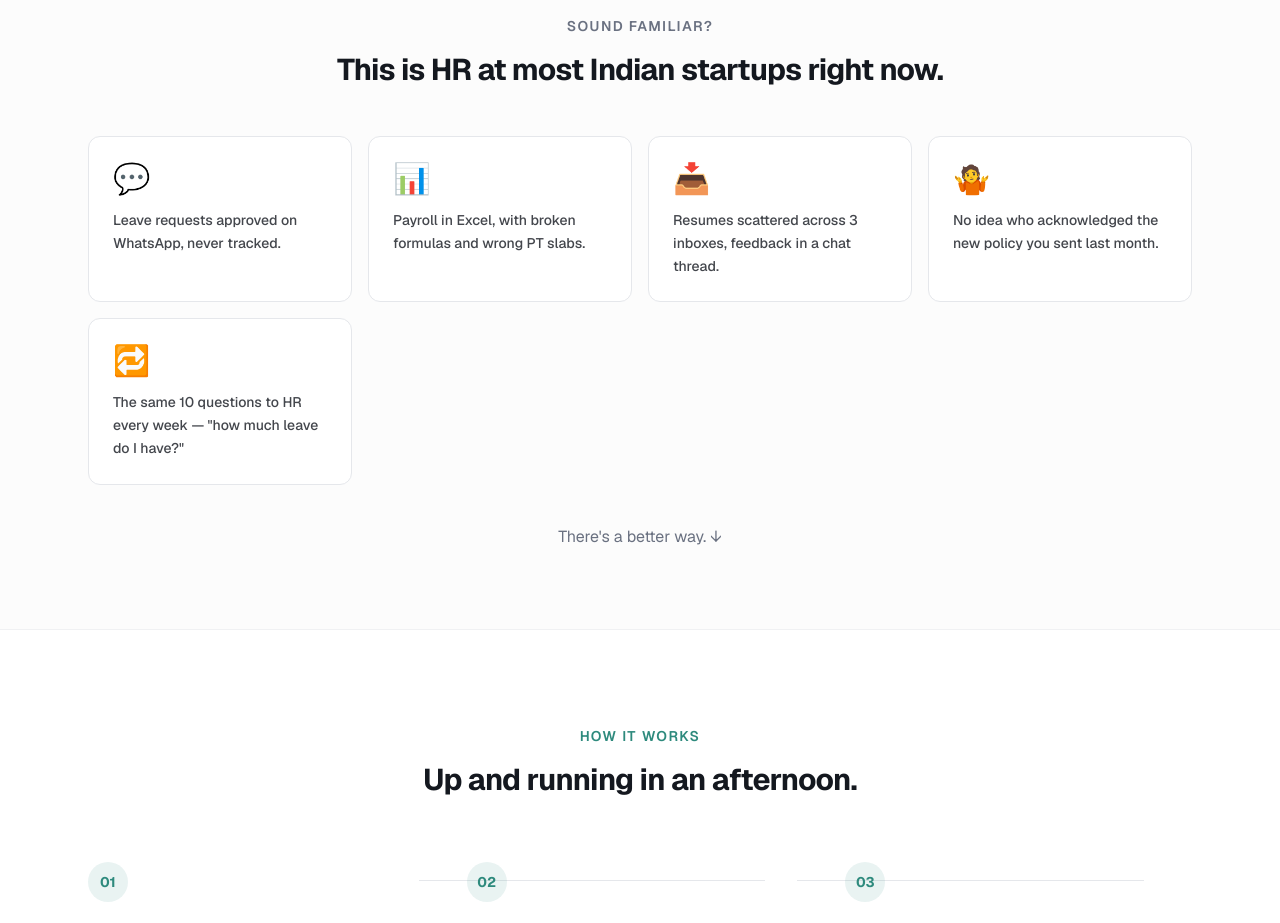
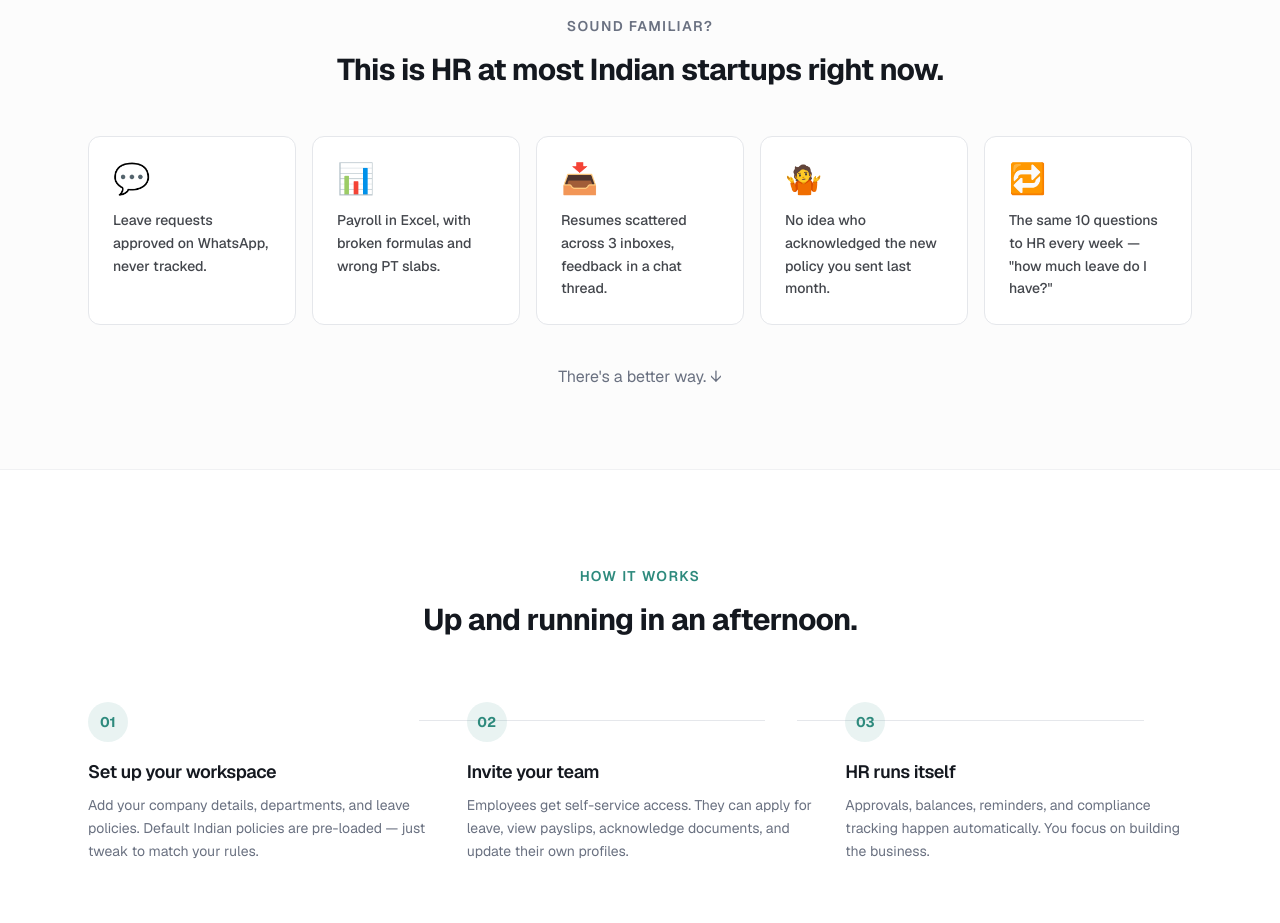
Before and after one commit to amolgupta007/hrme, a Next.js app: page / in a window 1280 px wide. Shown: the part 960-1883 px from the top of the page. Built offline with nearby package versions, Linux system fonts and the light colour scheme; no server answers.

Commit message:
style(landing): 5-up pain points grid (lg:grid-cols-5) so all five cards sit in one row

```diff
--- a/src/app/page.tsx
+++ b/src/app/page.tsx
@@ -209,7 +209,7 @@ export default function HomePage() {
               This is HR at most Indian startups right now.
             </h2>
           </AnimateIn>
-          <div className="grid gap-4 sm:grid-cols-2 lg:grid-cols-4">
+          <div className="grid gap-4 sm:grid-cols-2 lg:grid-cols-5">
             {painPoints.map((pain, i) => (
               <AnimateIn key={pain.text} animation="scale-in" delay={i * 80}>
                 <div className="rounded-xl border border-border bg-white dark:bg-[#111118] p-6 h-full">
```
